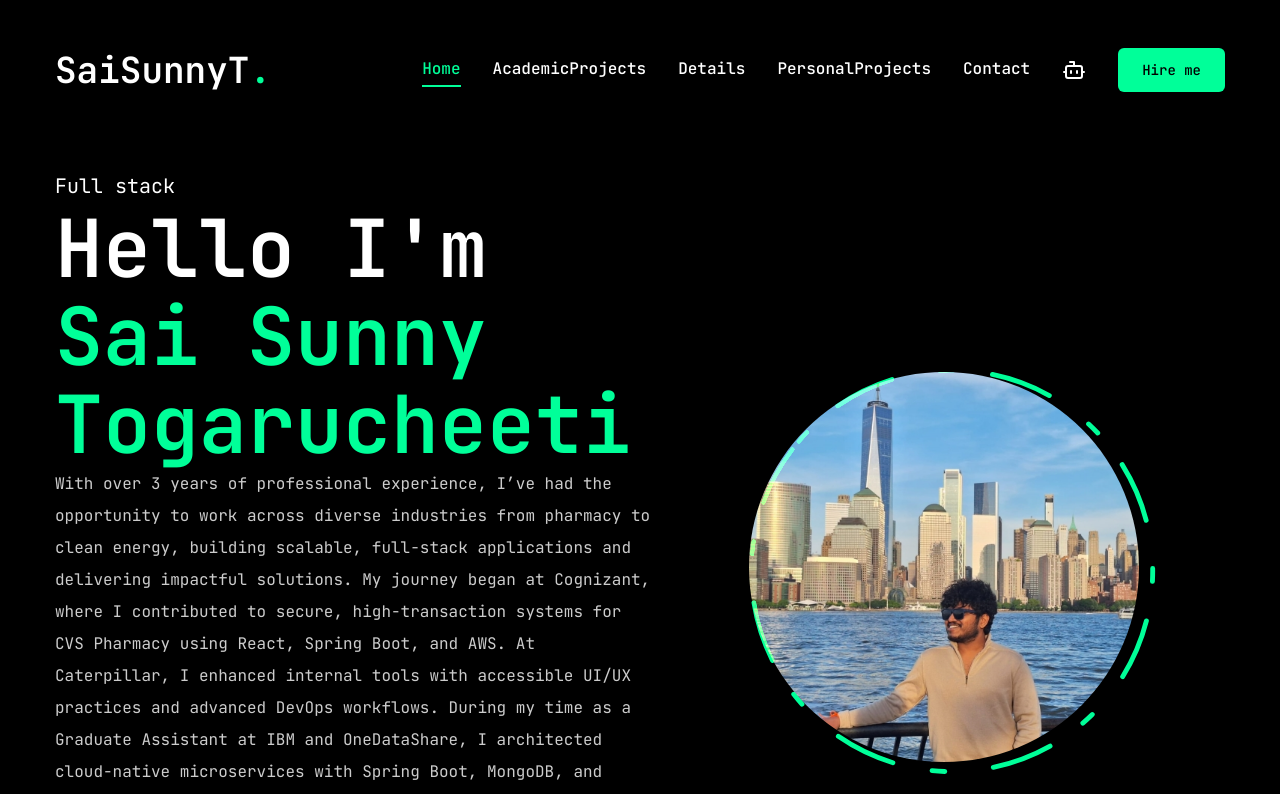
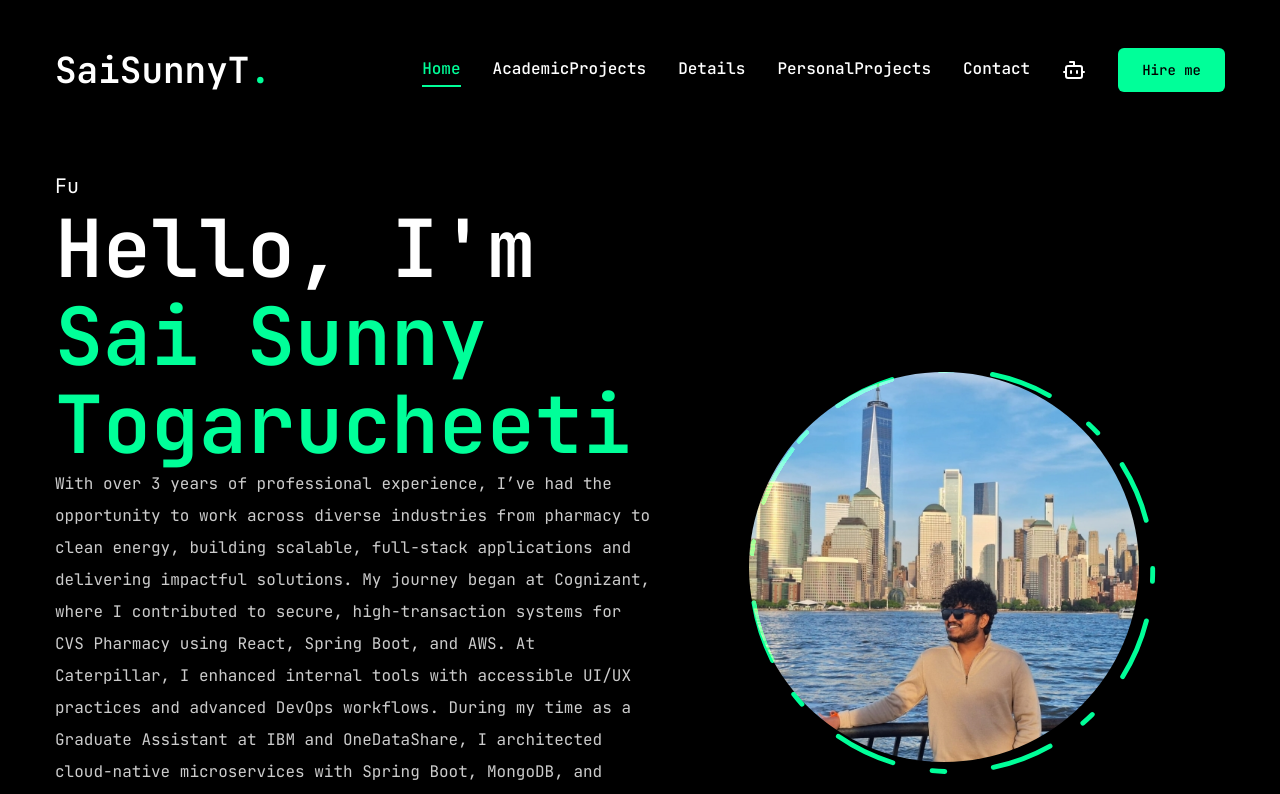
Before and after one commit to sunnyashlesh16/My-Portfolio, a Next.js app: page / in a window 1280 px wide. Shown: the top 794 px of the page. Built offline with nearby package versions, Linux system fonts and the light colour scheme.

Commit message:
new update

```diff
--- a/app/page.jsx
+++ b/app/page.jsx
@@ -16,13 +16,13 @@ const Home = () => {
             <div className="flex flex-col xl:flex-row items-center justify-between xl:pt-8 xl:pb-24">
               <div className="text-center xl:text-left order-2 xl:order-none">
                 <TypeAnimation className="text-xl"
-                    sequence={["Software Developer", 1000, "Web Developer", 1000, "Full stack developer", 1000, "Backend Engineer", 1000,]}
+                    sequence={["Software Developer", 1000, "Frontend Developer", 1000, "Full stack developer", 1000, "Backend Engineer", 1000,]}
                     wrapper="span"
                     speed={50}
                     repeat={Infinity}
                 />
                 <h1 className="h1">
-                  Hello I'm <br/> <span className="text-accent">Sai Sunny Togarucheeti</span>
+                  Hello, I'm <br/> <span className="text-accent">Sai Sunny Togarucheeti</span>
                 </h1>
                 <p className="max-w-[600px] mb-6 text-white/80">
                 With over 3 years of professional experience, I’ve had the opportunity to work across diverse industries from pharmacy to clean energy, building scalable, full-stack applications and delivering impactful solutions. My journey began at Cognizant, where I contributed to secure, high-transaction systems for CVS Pharmacy using React, Spring Boot, and AWS. At Caterpillar, I enhanced internal tools with accessible UI/UX practices and advanced DevOps workflows. During my time as a Graduate Assistant at IBM and OneDataShare, I architected cloud-native microservices with Spring Boot, MongoDB, and Docker, and led real-time interface development with React and WebSockets. I’ve also played a foundational role at Exergy, building a solar analytics platform with Next.js and Supabase. Across each role, I’ve consistently leveraged modern frameworks and CI/CD practices to accelerate development cycles and improve user experiences.
```
Also changed, not shown: 1 other file (tests, documents, lock files or other folders).
